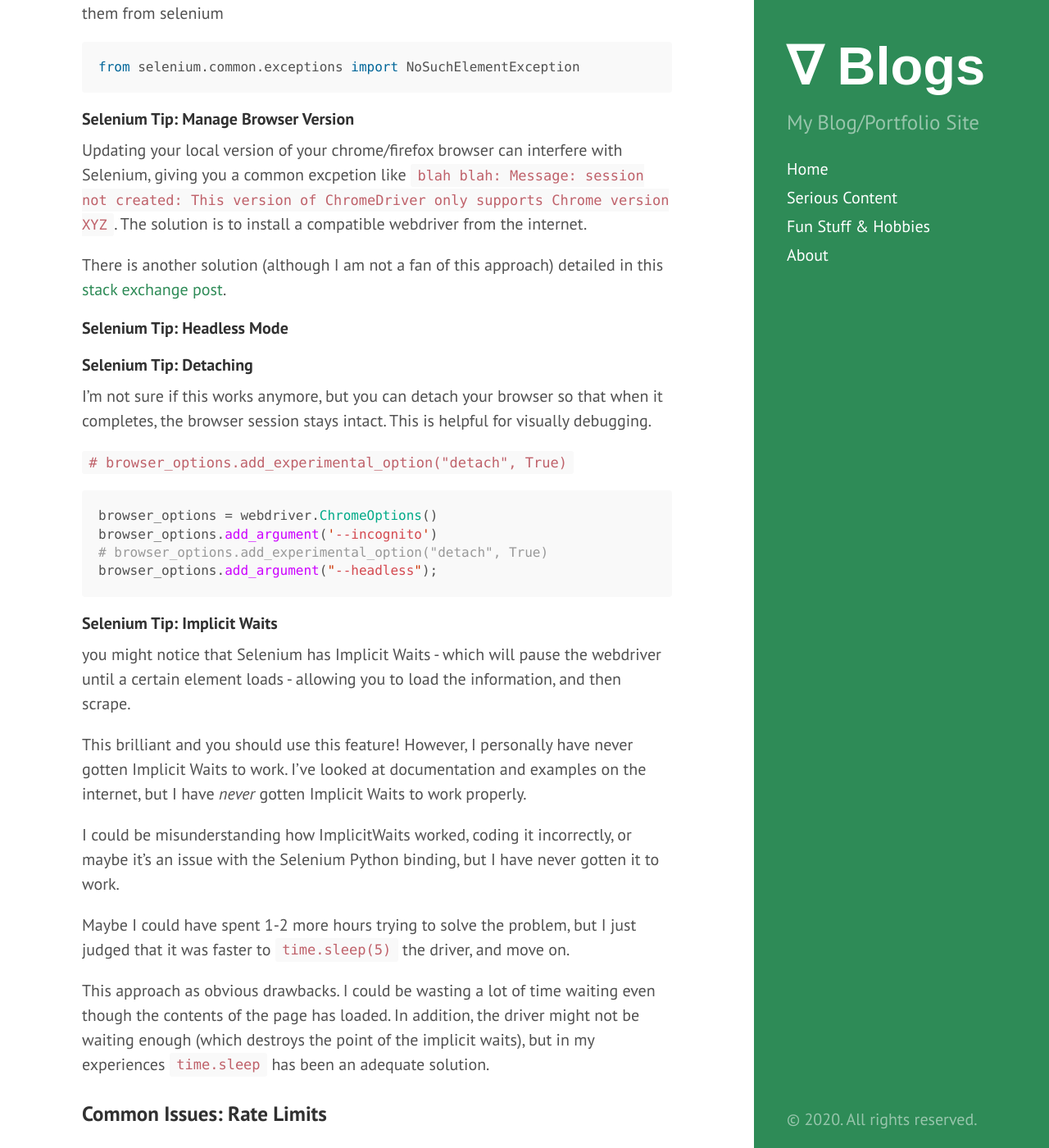
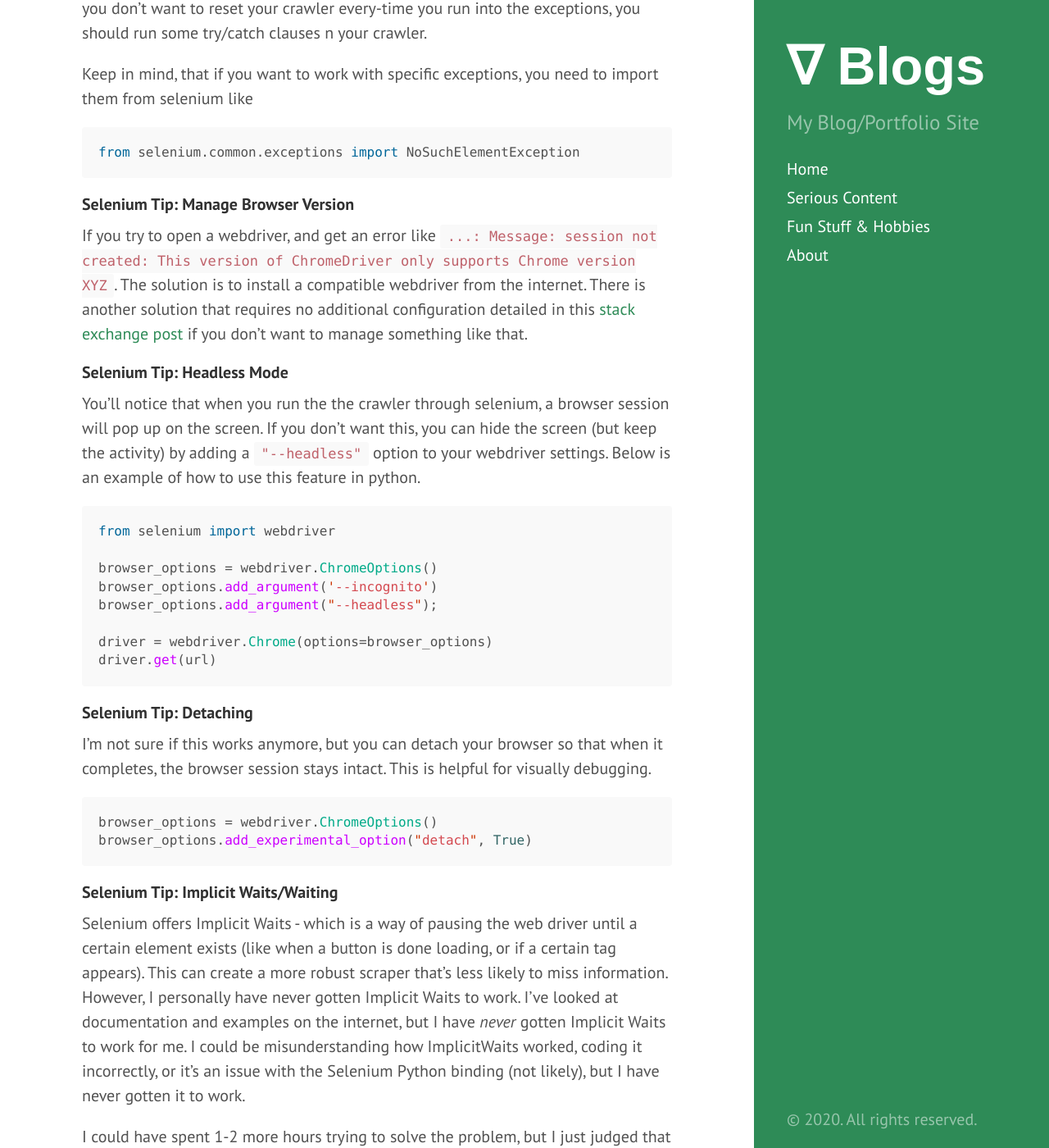
Before and after one commit to tedkim97/tedkim97.github.io, a Jekyll site: the page built from _posts/2020-02-17-webscraping.md, in a window 1280 px wide and 1400 px high, scrolled down 9750 px. Shown: the whole window at 82% size. Built offline with Jekyll 4.4.1, drawn with Linux system fonts in a browser that asks for light colours; formulas are drawn with MathJax 3; some of the changed text lies outside the part shown.

Commit message:
aosdiaosdij

````diff
--- a/_posts/2020-02-17-webscraping.md
+++ b/_posts/2020-02-17-webscraping.md
@@ -84,13 +85,17 @@ def download_urls(list_of_urls):
 	return
 
 def store_data(data):
-	# Store Data
+	'''
+	Store Data
+	'''
 
 def scrape_saved_html(data_dir):
 	for fname in os.listdir(data_dir):
 		with open(fname, 'rb') as f:
 			soup = BeautifulSoup(f.read(), 'html.parser')
-			# Extract Information
+			'''
+			Extract Information
+			'''
 			store_data(extracted_info)
 	return
 
@@ -132,17 +137,17 @@ A good cryptographic hash function should be:
 - **Avalanche Effect** : A change in a bit of the original input should drastically change the resulting hash - preventing any correlation between hashes of similar inputs.
 - **Easy to compute** : this system wouldn't be very usable if it were slow to compute
 
-With these properties, we have a potential anonymizing scheme that allows for consistent identification when hashing an ID (determinism), you cannot have accidental duplicates (collision resistant), you cannot find the ID given a hash (one-way), you cannot try to puzzle patterns through hashes (Avalanche effect), and it's fast (easy to compute). However, naked hash functions by themselves are not good at anonymizing data.
+With these properties, we have a potential anonymizing scheme that allows for consistent identification when hashing an ID (determinism), you cannot have faulty duplicate ID's (collision resistance), you cannot find the ID given a hash (one-way), you cannot try to solve for patterns through hashes (Avalanche effect), and it's fast (easy to compute). However, naked hash functions alone are not good enough.
 
 In fact, there is a pretty easy attack to this approach. Since usernames are *meant* to be public - an attacker could run a couple of hashing algorithms on those publicly available usernames, and sees if any of the generated hashes match your dataset. This is basically an easier version of a popular encrypted password attack (the rainbow table attack)!
 
 As a result, a popular technique to circumvent this is to "salt" information - which is the processing of appending information to the input, to completely change the output. An example would be `hash(x||blargh) != hash(x)`. Now as long the attacker doesn't know your salting patterns, they won't be able to find ID's as easily.
 
-Despite all this effort, you can't truly anonymize data as long as the salting technique and CHF are known. For example this paper "Introduction To The Hash Function as a Personal Data Pseudonymisation Technique" lists some strengths and weaknesses of using hashing as a pseudonymization schemes[^1].
+Despite all this effort, you can't truly anonymize data as long as the salting technique and CHF are known (we can recover user ID's if we have a list of usernames and the salt+hash scheme). For example this paper "Introduction To The Hash Function as a Personal Data Pseudonymisation Technique" lists some strengths and weaknesses of using hashing as a pseudonymization schemes[^1].
 
 [^1]: https://edps.europa.eu/sites/edp/files/publication/19-10-30_aepd-edps_paper_hash_final_en.pdf
 
-When implementing these cryptographic functions, I recommend using a library (like `pycryptodome`).
+Implementing cryptographic hash functions is complicated, so I recommend using a library (like `pycryptodome`).
 
 ##### Don't Be Bad
 If you're trying to use web scraping to detect botting or [astroturfing](https://en.wikipedia.org/wiki/Astroturfing#:~:text=Astroturfing%20is%20the%20practice%20of,is%20supported%20by%20grassroots%20participants.), I encourage you to do that! However, don't do it to bad things like sell people's information or undermine democracy.
@@ -163,63 +168,81 @@ from selenium import webdriver
 
 button_class = 'masonry-load-more-button'
 driver = webdriver.Chrome(options=browser_options)
-driver.get(SOMEURL)
+driver.get('somewebsite.com/test')
 
 try:
     load_button = driver.find_element_by_class_name(button_class)
     load_button.click()
-    time.sleep(2)
-    # Scrape contents after loading more
+    time.sleep(2) # give the content time to load
+    '''
+    scrape content
+    '''
 except:
 	print("failed to find button")
 ```
-In addition, Selenium offers a way of retrieving the first example that fits the criteria (`find_element_by_class_name`), or every element that fits the criteria (`find_elements_by_class_name`).
+Selenium offers a way of retrieving the first example that fits the criteria (`find_element_by_class_name`), or every element that fits the criteria (`find_elements_by_class_name`).
 
 It's up to you to decide how to locate the right elements to interact with, and how to ignore the wrong buttons.
 
 ##### Selenium Tip: Handling Exceptions
-Selenium throws exceptiosn - if you don't want to reset your crawler everytime you run into the exceptions, you should run some try/catch clauses n your crawler.
+Selenium throws exceptions for situations where it can't execute an instruction. If you don't want to reset your crawler every-time you run into the exceptions, you should run some try/catch clauses n your crawler.
 
-Keep in mind, that if you want to work with specific exceptions, you need to import them from selenium
+Keep in mind, that if you want to work with specific exceptions, you need to import them from selenium like
 ```python
 from selenium.common.exceptions import NoSuchElementException
 ```
-
 ##### Selenium Tip: Manage Browser Version
-
-Updating your local version of your chrome/firefox browser can interfere with Selenium, giving you a common excpetion
-like `blah blah: Message: session not created: This version of ChromeDriver only supports Chrome version XYZ`. The solution is to install a compatible webdriver from the internet.
-
-There is another solution (although I am not a fan of this approach) detailed in this [stack exchange post](https://stackoverflow.com/questions/29858752/error-message-chromedriver-executable-needs-to-be-available-in-the-path/52878725#52878725).
+If you try to open a webdriver, and get an error like `...: Message: session not created: This version of ChromeDriver only supports Chrome version XYZ`. The solution is to install a compatible webdriver from the internet. There is another solution that requires no additional configuration detailed in this [stack exchange post](https://stackoverflow.com/questions/29858752/error-message-chromedriver-executable-needs-to-be-available-in-the-path/52878725#52878725) if you don't want to manage something like that.
 
 ##### Selenium Tip: Headless Mode
+You'll notice that when you run the the crawler through selenium, a browser session will pop up on the screen. If you don't want this, you can hide the screen (but keep the activity) by adding a `"--headless"` option to your webdriver settings. Below is an example of how to use this feature in python.
+
+```python
+from selenium import webdriver
+
+browser_options = webdriver.ChromeOptions()
+browser_options.add_argument('--incognito')
+browser_options.add_argument("--headless");
+
+driver = webdriver.Chrome(options=browser_options)
+driver.get(url)
+```
 
 ##### Selenium Tip: Detaching
 I'm not sure if this works anymore, but you can detach your browser so that when it completes, the browser session stays intact. This is helpful for visually debugging.
 
-`# browser_options.add_experimental_option("detach", True)`
+```python
+browser_options = webdriver.ChromeOptions()
+browser_options.add_experimental_option("detach", True)
+```
+
+##### Selenium Tip: Implicit Waits/Waiting
+Selenium offers Implicit Waits - which is a way of pausing the web driver until a certain element exists (like when a button is done loading, or if a certain tag appears). This can create a more robust scraper that's less likely to miss information. However, I personally have never gotten Implicit Waits to work. I've looked at documentation and examples on the internet, but I have *never* gotten Implicit Waits to work for me. I could be misunderstanding how ImplicitWaits worked, coding it incorrectly, or it's an issue with the Selenium Python binding (not likely), but I have never gotten it to work.
+
+I could have spent 1-2 more hours trying to solve the problem, but I just judged that it was faster to `time.sleep(5)` the driver, and move on. This approach as obvious drawbacks. I could be wasting a lot of time waiting even though the contents of the page has loaded. In addition, the driver might not be waiting enough (which destroys the point of the implicit waits), but in my experiences `time.sleep` has been an adequate solution.
 
 ```python
+from selenium import webdriver
+import time
+
 browser_options = webdriver.ChromeOptions()
 browser_options.add_argument('--incognito')
-# browser_options.add_experimental_option("detach", True)
 browser_options.add_argument("--headless");
+
+driver = webdriver.Chrome(options=browser_options)
+driver.get(url)
+time.sleep(5)
+'''
+Scrape Content
+'''
 ```
 
-##### Selenium Tip: Implicit Waits
-you might notice that Selenium has Implicit Waits - which will pause the webdriver until a certain element loads - allowing you to load the information, and then scrape.
+### Common Issues: Rate Limits
+Websites will put in rate limits on the number of page visits per hour (ex: you can only request 100 twitter handles per hour), and you will never be able to beat this limit. This limit is placed to prevent people from tracking social media information, and it's very effective.
 
-This brilliant and you should use this feature! However, I personally have never gotten Implicit Waits to work. I've looked at documentation and examples on the internet, but I have *never* gotten Implicit Waits to work properly.
+[As of now (according to Statista) there are around 1.7 billion daily active facebook users](https://www.statista.com/statistics/346167/facebook-global-dau/). If we are limited to 100 profile requests per hour, even if we visit **1%** of the DAU, then it would take **170,000 hours**, or **7,083.3 days** to requests those users... Adding machines can speed this up, but each additional machine will only bring a marginally smaller reduction in time[^3].
 
-I could be misunderstanding how ImplicitWaits worked, coding it incorrectly, or maybe it's an issue with the Selenium Python binding, but I have never gotten it to work.
-
-Maybe I could have spent 1-2 more hours trying to solve the problem, but I just judged that it was faster to `time.sleep(5)` the driver, and move on.
-
-This approach as obvious drawbacks. I could be wasting a lot of time waiting even though the contents of the page has loaded. In addition, the driver might not be waiting enough (which destroys the point of the implicit waits), but in my experiences `time.sleep` has been an adequate solution.
-
-
-
-### Common Issues: Rate Limits
+[^3]: In case you need a mathematical demonstration... We can model a function that tells us the total time to finish scraping like: $$ f(n) = \frac{T}{n} $$ where $$n$$ is our number of crawlers. Our derivative with respect to $$n$$ is $$f'(n) = -\frac{T}{n^2}$$. This means that an increase in $$n$$ results in a decrease of $$f'(n)$$ - meaning that the rate of growth for $$f(n)$$ is slowly decreasing.
 
 ### Common Issues: 2FA
 Cellphone modules (I'm pretty sure this is what those phone spam services use)
@@ -228,21 +251,92 @@ Online phone number services, some of these services exist - I'm not sure well t
 
 Free services (google voice, skype) does not work incredibly well. These companies won't allow you to register a phone number with these services.
 
-# Web Scraping Example
+
+https://github.com/pablo/huawei-modem-python-api-client
+
+
+https://www.adafruit.com/category/281
+
+https://www.adafruit.com/product/1946
+
+https://mcsarge.blogspot.com/
 
 # Advanced Concepts and Design
 
 ### Parallelization
-Web scraping can benefit significantly from parallelizing the task. Having multiple scraping processes run at once is a straightforward extension with Pythons `thread` library.
+Web scraping can benefit significantly from parallelizing the task. Having multiple scraping processes run at once is a straightforward extension with Pythons `thread` library. Each scraping process is independent of each other, so you won't have to worry about shared data-structures and such.
 
-### IO Blocks
+Hardware can't be abstracted
+
 Reading from File
 
 Just remember adding more threads can increase everything. Remember that when you're reading from a
 Hard Disk Drive, you could (potentially) be limited by how fast the disk spins on your HDD!
 
+
 Bandwidth
 In addition, network bandwidth can be a limitation.
+
+If you don't have enough network bandwidth, or drive bandwidth, parallelziing these tasks might not do much.
+
+---------------------------------------------------------------------------------------
+In addition, writing to a single file with a multi-threaded approach is more involved (multiple threads cannot just write to a single file arbitrarily). What you could do is use a python binding to a database application that abstracts multi-threaded writes (like pymongo).
+
+
+Bandwidth
+
+Adding more threads isn't perfect, and it can't
+
+realize that not everything can be done at once
+
+Writing to
+
+
+
+```python
+import threading
+
+num_threads = 10
+URLS = ['xyz.com/page1', 'xyz.com/page2', 'xyz.com/page3', ...]
+index_slice = len(URLS) / num_threads
+
+def download_html(datadir, urls):
+	for link in urls:
+		'''
+		Request Page
+		'''
+		saveto(datadir, data)
+	return
+
+for i in range(num_threads):
+	thread_arg = ('mydata/', URLS[(i * index_slice): (i+1) * index_slice])
+	tmpt = threading.Thread(target=download_html, args=thread_arg)
+	tmpt.start()
+```
+
+For extracting
+```python
+import threading
+import os
+
+num_threads = 10
+PAGES = ['mydata/{}'.format(fname) for fname in os.listdir('mydata/')]
+index_slice = len(PAGES) / num_threads
+
+def scrape_data(webpages: list, additional_params):
+	for src in webpages:
+		'''
+		Scrape
+		'''
+		writeto(database, scraped_data)
+	return
+
+for i in range(num_threads):
+	thread_arg = (PAGES[(i * index_slice): (i+1) * index_slice], 'abc', 6)
+	tmpt = threading.Thread(target=scrape_data, args=thread_arg)
+	tmpt.start()
+```
+
 
 # Understanding HTML & URLs
 Now that we know the abstract steps to web scraping, the next step is to figure out *how* to scrape and *which* pages to scrape.
````
Also changed, not shown: other parts of _posts/2020-02-17-webscraping.md (+2 -1 lines).
